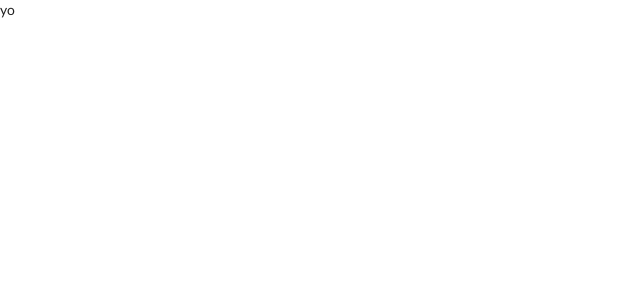
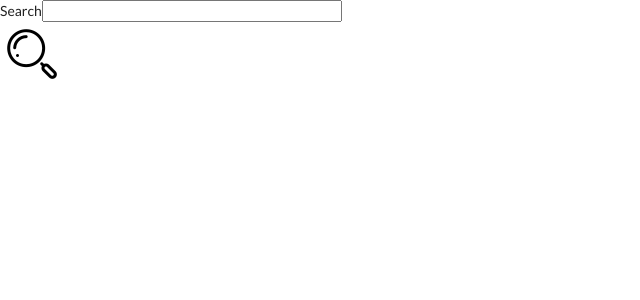
Before and after one commit to rushikesh-tk/my-video-place, a React (Create React App) app: page / in a window 1280 px wide. Shown: the top 300 px of the page, without its empty margins (0-640 px from the left). Built offline with nearby package versions, Linux system fonts and the light colour scheme.

Commit message:
added search button

```diff
--- a/src/components/SearchBar.js
+++ b/src/components/SearchBar.js
@@ -1,9 +1,34 @@
 import React from 'react';
+import SearchIcon from '../assets/Search.png';
 
 class SearchBar extends React.Component {
+
+	constructor(props){
+		super(props);
+
+		this.state = { term : ""};
+	}
+
+	onInputChange = (event) => {
+		this.setState({ term : event.target.value });
+	}
+
 	render(){
 		return (
-			<div>yo</div>
+			<nav className="flex justify-between bg-near-black">
+			  <div className="flex-grow pa3 flex items-center">
+			  	<label className="db fw6 lh-copy white f4 pr3" htmlFor="Search">Search</label>
+        		<input
+        			onChange={this.onInputChange}
+        			className="pa2 input-reset ba bg-transparent hover-bg-black white w-100"
+        			id="Search"
+        			style={{width:"300px"}}
+        		/>
+        		<div className="bg-dark-gray pa1 hover-bg-silver" style={{width:"35px", height:"33px"}}>
+        			<img src={SearchIcon} alt="SearchIcon" />
+        		</div>
+			  </div>
+			</nav>
 		);
 	}
 }
```
Also changed, not shown: src/assets/Search.png (added).
